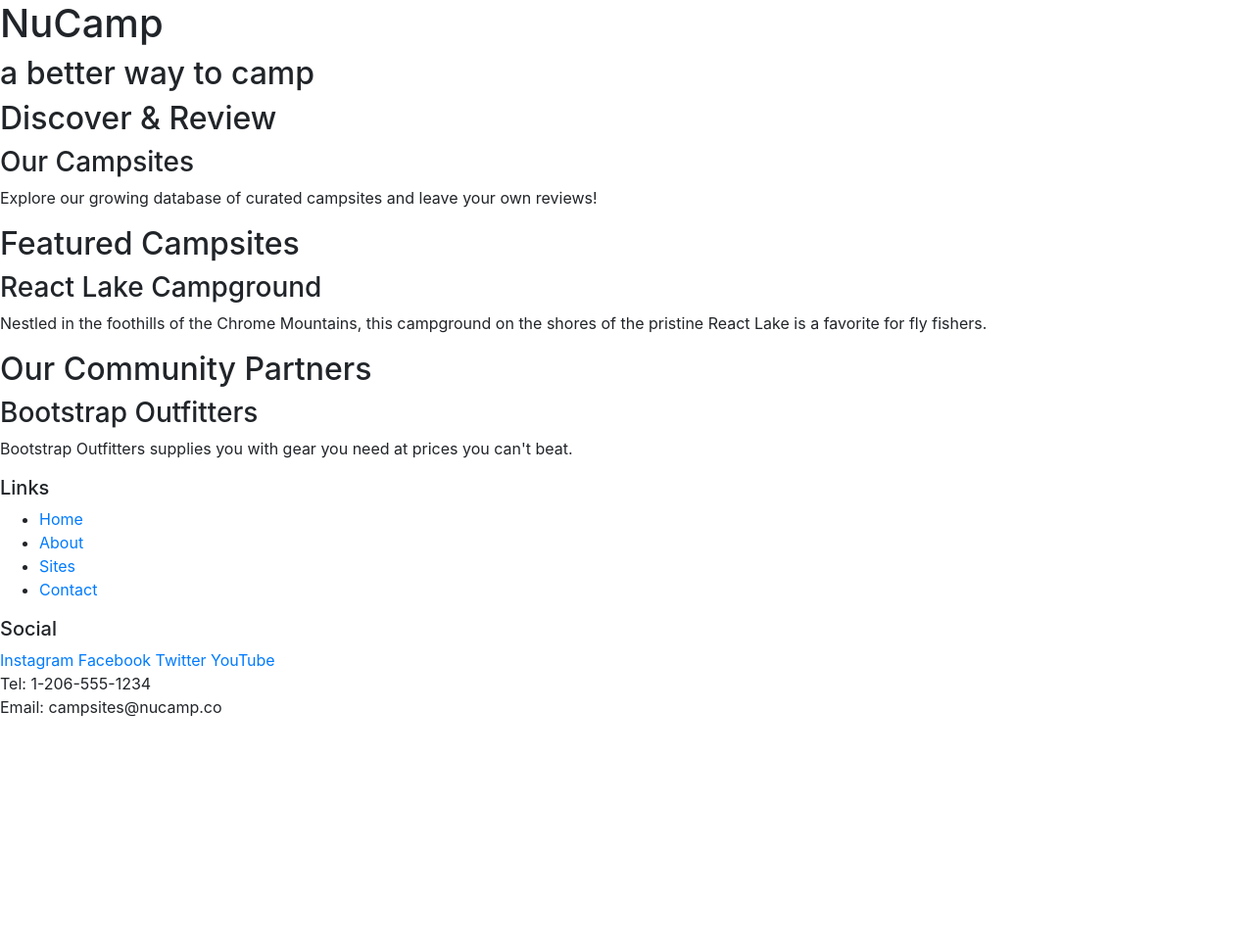
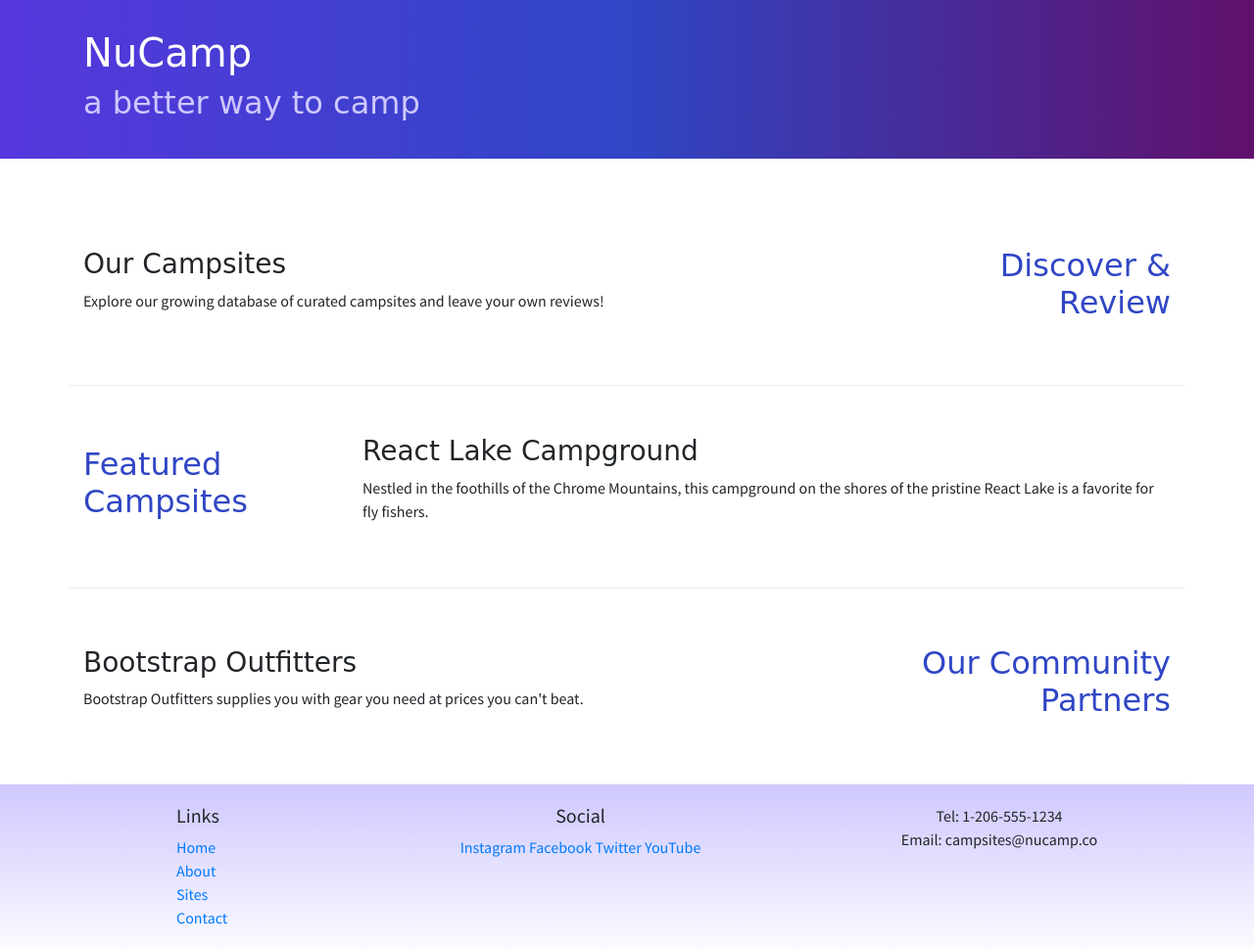
Before and after one commit to jaspertung/nucampsite, a website: page index.html in a window 1280 px wide. Shown: the whole page at 98% size. Before the commit the page ends 800 px from the top, so only its background shows below. Drawn offline with nearby package versions, Linux system fonts and the light colour scheme; a web font is replaced by a local one.

Commit message:
Updated index.html and added styles.css
Used bootstrap grid to align content and added basic styling

```diff
--- /dev/null
+++ b/css/styles.css
@@ -0,0 +1,26 @@
+body {
+    font-family: 'Source Sans Pro', 'Open Sans', sans-serif;
+}
+h1, h2, h3 {
+    font-family: 'Sansita Swashed', cursive;
+}
+h2 {
+    color: #3046c5;
+}
+header h2 {
+    color: #cec8ff;
+}
+footer {
+    background-image: linear-gradient(#cec8ff, white);
+    padding: 20px 0;
+}
+.jumbotron {
+    padding: 30px;
+    background-image: linear-gradient(to right, #5637dd, #3046c5, #60106b);
+    color: white;
+}
+.row-content {
+    padding: 50px 0;
+    border-bottom: 1px ridge;
+    min-height: 200px;
+}
--- a/index.html
+++ b/index.html
@@ -8,58 +8,89 @@
 
         <!-- Bootstrap CSS -->
         <link rel="stylesheet" href="node_modules/bootstrap/dist/css/bootstrap.min.css" />
+        <!-- order is important for specificity -->
+        <link rel="preconnect" href="https://fonts.gstatic.com">
+        <link href="https://fonts.googleapis.com/css2?family=Sansita+Swashed:wght@400;700&family=Source+Sans+Pro:wght@300;400&display=swap" rel="stylesheet">
+        <link rel="stylesheet" href="css/styles.css">
 
         <title>NuCamp: A Better Way To Camp</title>
     </head>
 
 <body>
 
-    <header>
-        <div>
+    <header class="jumbotron jumbotron-fluid">
+        <!--fluid gets rid of default bootstrap rounded corners-->
+        <div class="container">
+            <div class="row">
+                <div class="col">
                     <h1>NuCamp</h1>
                     <h2>a better way to camp</h2>
                 </div>
+            </div>
+        </div>
     </header>
-
-    <div>
-        <h2>Discover & Review</h2>
+        <div class="container">
+            <div class="row row-content align-items-center">
+                <div class="col-sm-4 order-sm-last col-md-3">
+                    <h2 class="text-sm-right">Discover & Review</h2>
+                </div>
+                <div class="col">
                     <h3>Our Campsites</h3>
                     <p>Explore our growing database of curated campsites and leave your own reviews!</p>
                 </div>
+            </div>
+        </div>
 
-    <div>
+        <div class="container">
+            <div class="row row-content align-items-center">
+                <div class="col-sm-4 col-md-3">
                     <h2>Featured Campsites</h2>
+                </div>
+                <div class="col">
                     <h3>React Lake Campground</h3>
                     <p>Nestled in the foothills of the Chrome Mountains, this campground on the shores of the pristine React Lake is a favorite for fly fishers.</p>
                 </div>
+            </div>
+        </div>
 
-    <div>
-        <h2>Our Community Partners</h2>
+        <div class="container">
+            <div class="row row-content align-items-center">
+                <div class="col-sm-4 order-sm-last col-md-3">
+                    <h2 class="text-sm-right">Our Community Partners</h2>
+                </div>
+                <div class="col">
                     <h3>Bootstrap Outfitters</h3>
                     <p>Bootstrap Outfitters supplies you with gear you need at prices you can't beat.</p>
                 </div>
+            </div>
+        </div>
 
     <footer>
-        <div>
+        <div class="container">
+            <div class="row">
+                <div class="col-4 col-sm-2 offset-1">
                     <h5>Links</h5>
-            <ul>
+                    <ul class="list-unstyled">
                         <li><a href="#">Home</a></li>
                         <li><a href="#">About</a></li>
                         <li><a href="#">Sites</a></li>
                         <li><a href="#">Contact</a></li>
                     </ul>
                 </div>
-        <div>
+                <div class="col-6 col-sm-5 text-center">
                     <h5>Social</h5>
                     <a href="http://instagram.com/">Instagram</a>
                     <a href="http://facebook.com/">Facebook</a>
                     <a href="http://twitter.com/">Twitter</a>
                     <a href="http://youtube.com/">YouTube</a>
                 </div>
-        <div>
-            Tel: 1-206-555-1234<br />
+                <div class="col-sm-4 text-center">
+                    Tel: 1-206-555-1234<br/>
                     Email: campsites@nucamp.co
                 </div>
+            </div>
+        </div>
+
     </footer>
 
     <!-- jQuery must come first, then Popper.js, then the Bootstrap JavaScript plugins.-->
```
Lines whose indentation alone changed are shown as unchanged.
